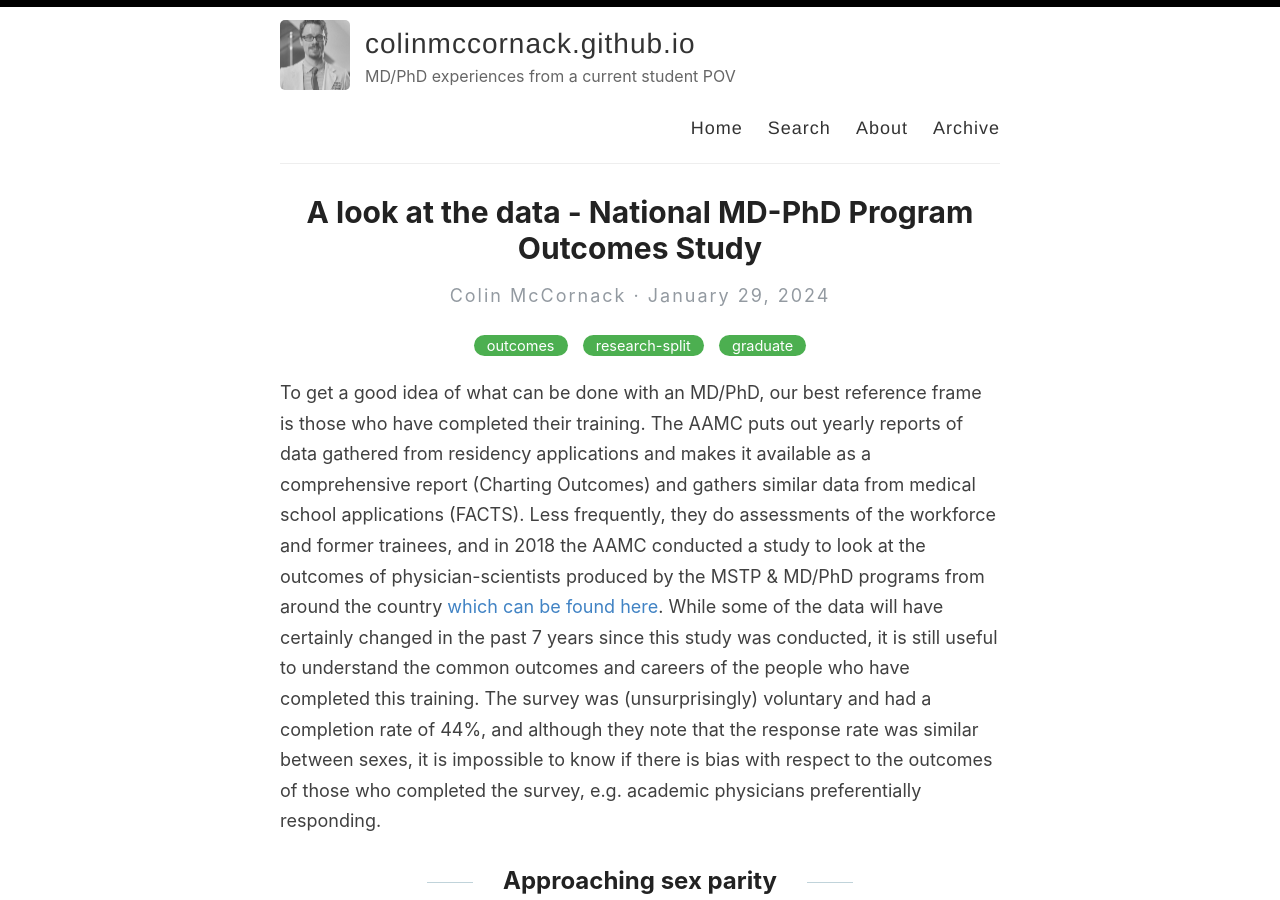
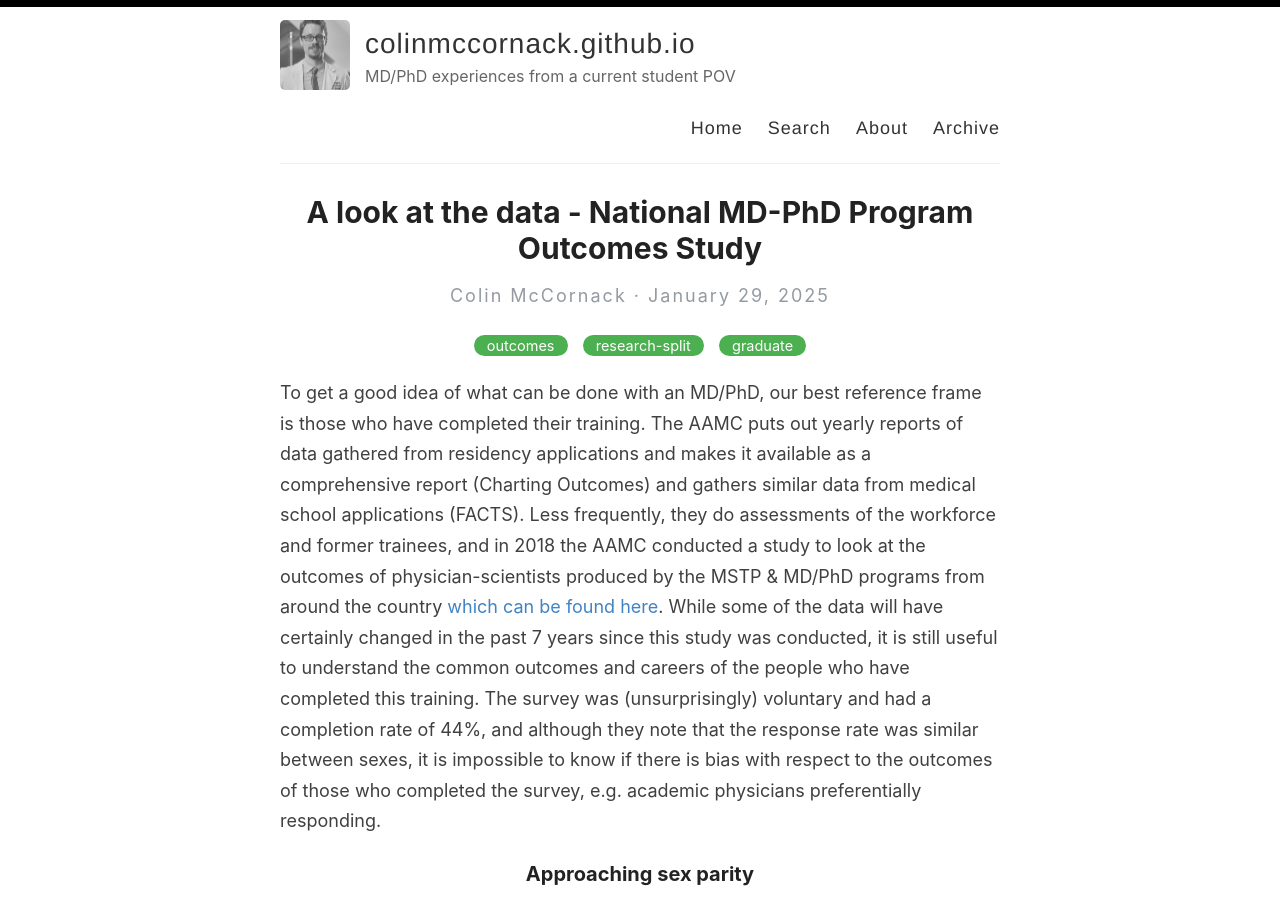
Before and after one commit to colinmccornack/colinmccornack.github.io, a Jekyll site: the page built from _posts/2025-01-29-National-MD-PhD-outcomes-study.md, in a window 1280 px wide and 900 px high. Built offline with Jekyll 4.4.1, drawn with Linux system fonts in a browser that asks for light colours.

```diff
--- a/_posts/2024-01-29-National-MD-PhD-outcomes-study.md
+++ b/_posts/2025-01-29-National-MD-PhD-outcomes-study.md
@@ -6,15 +6,15 @@ categories: [outcomes, research-split, graduate]
 
 To get a good idea of what can be done with an MD/PhD, our best reference frame is those who have completed their training. The AAMC puts out yearly reports of data gathered from residency applications and makes it available as a comprehensive report (Charting Outcomes) and gathers similar data from medical school applications (FACTS). Less frequently, they do assessments of the workforce and former trainees, and in 2018 the AAMC conducted a study to look at the outcomes of physician-scientists produced by the MSTP & MD/PhD programs from around the country [which can be found here](https://store.aamc.org/downloadable/download/sample/sample_id/162/). While some of the data will have certainly changed in the past 7 years since this study was conducted, it is still useful to understand the common outcomes and careers of the people who have completed this training. The survey was (unsurprisingly) voluntary and had a completion rate of 44%, and although they note that the response rate was similar between sexes, it is impossible to know if there is bias with respect to the outcomes of those who completed the survey, e.g. academic physicians preferentially responding.
 
-## Approaching sex parity
+### Approaching sex parity
 In Figure 4, we can see the gradual progress towards sex parity in MD/PhD graduates since 1974. Starting with almost 100% of graduates identified as male from AAMC application data, we can see the lines representing the percent of men and women slowly converging as time passes. In the key takeaways of the report, the AAMC notes that this process was slower with MD/PhD graduates than MD-only graduates. We can see the continuation of this trend in matriculating students in the subsequent years not included in the study, with gender parity almost achieved in the matriculants in 2024. Up until around 2020, this progression towards parity did not come at the cost of fewer males matriculating, but an increase in the overall matriculants to MD/PhD programs. However, beginning in 2020 the amount of male matriculants begins to decrease, which mirrors broader demographic shifts of fewer men enrolling in higher education. Given the similar shifts in demographic trends amongst both medical student matriculants and graduate student matriculants, and a continued decrease of male enrollment in higher education, it will not be surprising to see women become the majority of MD/PhD matriculants in the years ahead.
 ![Image]({{ site.baseurl }}/images/mdphd_outcomes_sex_by_year.jpg)
 
-## Most respondents who start work in academia stay in academia, and complete residencies in IM, pathology or pediatrics
+### Most respondents who start work in academia stay in academia, and complete residencies in IM, pathology or pediatrics
 For the respondents who went on to complete residency training and start working in academia, they tend to stay in academia, with ~85% of respondents following this pathway. However, this first workplace choice varied widely by medical specialty, and those who did not complete subspecialty/fellowship training were less likely to work in academia as their first job. The time to the first position in academia for IM subspecialties generally reflect the length of the respective subspecialty training duration. Historically, MD/PhD graduates have typically done postgraduate residency training in IM, pathology, pediatrics, and neurology. However, this is beginning to change, with equal percentages of graduates in surgery and neurology, and 1/3rd of all graduates completing training in specialties other than IM, pathology, pediatrics, neurology, and surgery.
 
-## Few respondents have an 80% research, 20% clinical split, but a slim majority have 50% research effort
+### Few respondents have an 80% research, 20% clinical split, but a slim majority have 50% research effort
 Of the respondents, only 17.1% have the “classical” 80% research, 20% clinical split. However, that isn’t to say that many graduates do not have a large portion of their time devoted to research, as 36.2% have a 70% research, 30% clinical split, and roughly 50% of the respondents have an equal divide between their research and clinical effort. Unsurprisingly, these percent efforts vary based on current grant funding, with those who are PIs on non-NIH grants and NIH career development awards/NIH research grants devoting ~2/3rds and ~3/4ths of their time to research, respectively. Interestingly, 51% of all respondents who are PIs on research grants only receive funding from non-NIH grants, with many having funding from multiple different sources (such as private foundations, pharma/biotech, or other federal and private sources).
 
-## The duration of degrees and time to first faculty positions continues to increase
+### The duration of degrees and time to first faculty positions continues to increase
 This is a topic that warrants a post of its own (which will come in due time), but the average time to degree, as well as the shape of the distribution, has shifted greatly since the earlier days of combined MD/PhD programs to the present. The average time to degree has increased from 7 years or less before 1994 to 8 years from 2005-2014. When I was applying for programs, based on the program information on websites it seems like this value is continuing to creep up, and I would not be surprised to see an increase in the value in years to come. Secondarily, the time to faculty positions (be it instructor positions or assistant professors) has also seen a striking increase since the earliest days, although the median and overall distribution is essentially the same from 1985-1994 as 1995-2004. However, this information is not very recent, and it will be interesting to see how this value changes in the years to come (likely increasing given the decreasing amount of available faculty positions as well as available research funding).
```
